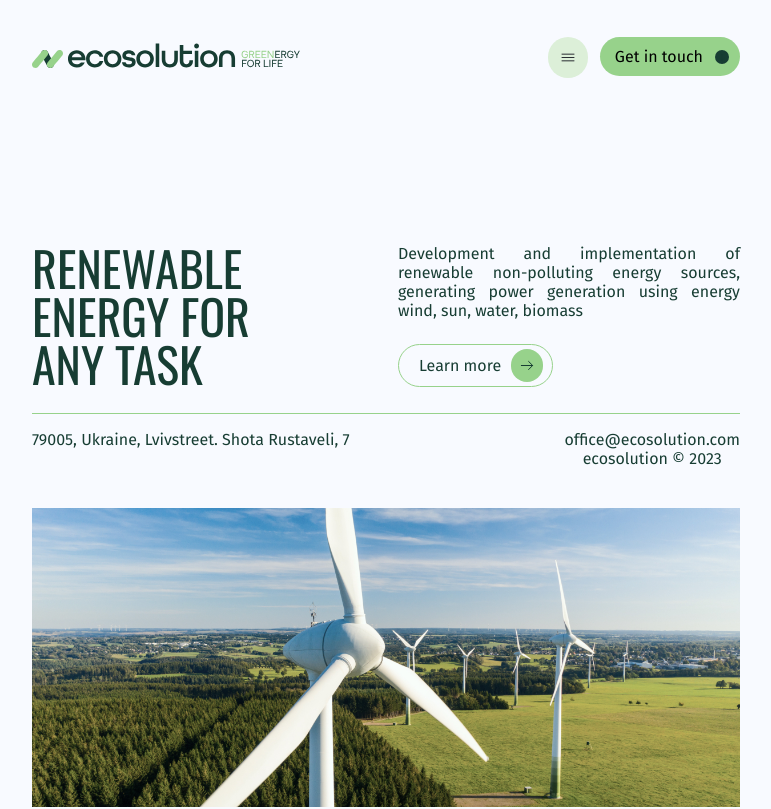
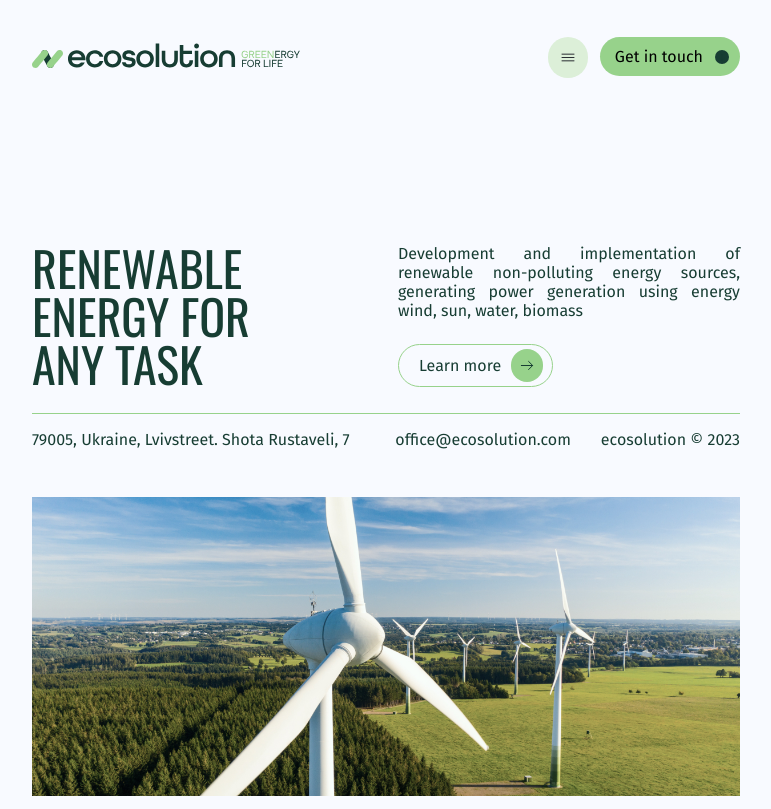
Before and after one commit to artyomakulov/ecosolution, a React (Create React App) app: page / in a window 1280 px wide. Shown: the top 809 px of the page, without its empty margins (254-1025 px from the left). Built offline with nearby package versions, Linux system fonts and the light colour scheme.

Commit message:
Update About.module.css

```diff
--- a/src/components/About/About.module.css
+++ b/src/components/About/About.module.css
@@ -209,6 +209,15 @@
     display: flex;
     justify-content: space-between;
   }
+  .adress_text {
+    margin-bottom: 8px;
+    font-size: 16px;
+  }
+  .adress_flex {
+    display: flex;
+    justify-content: space-between;
+    gap: 30px;
+  }
 
   .image img {
     width: 100%;
```
